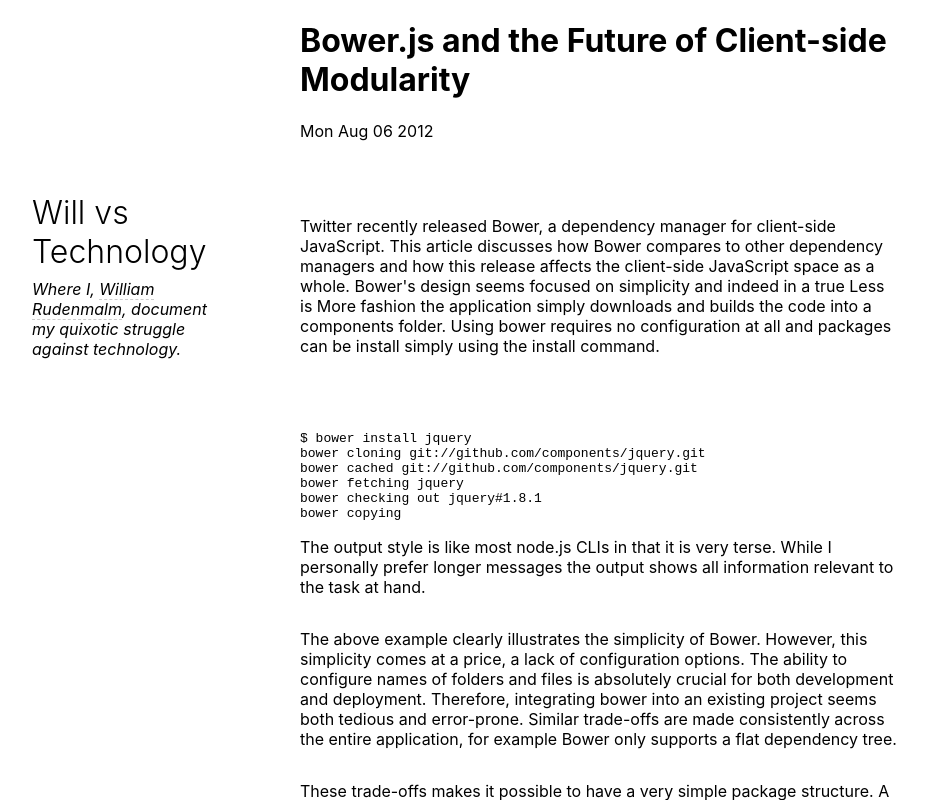
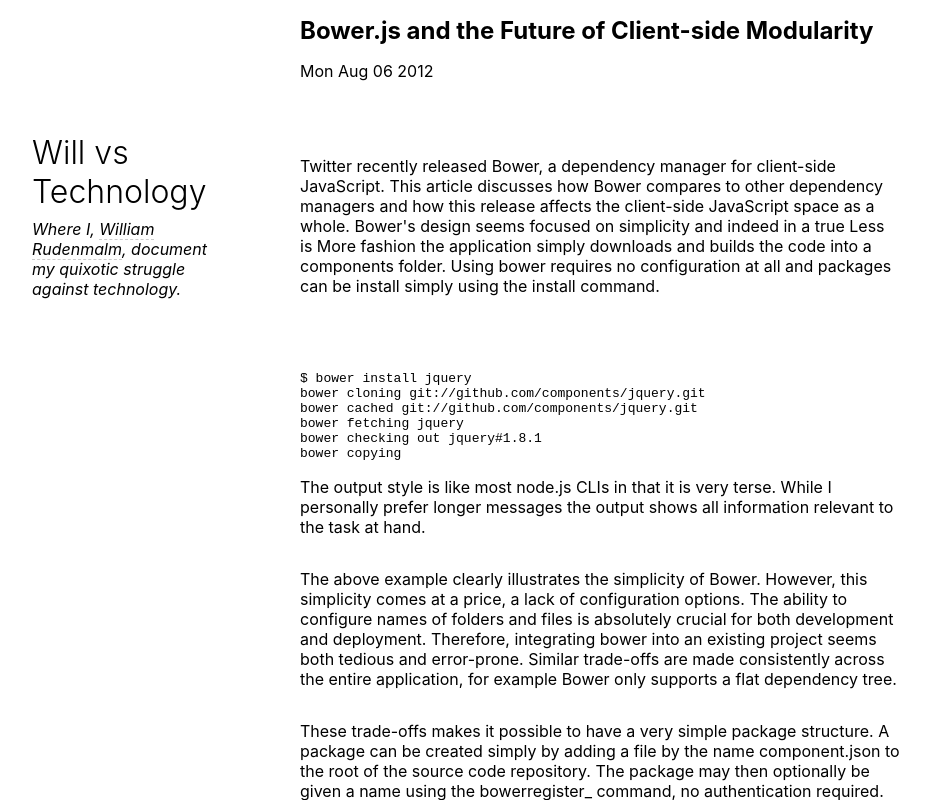
Before and after one commit to williamhogman/blog, a Next.js app: page /posts/Bower-js-and-the-Future-of-Client-side-Modularity in a window 1280 px wide. Shown: the top 800 px of the page, without its empty margins (40-970 px from the left). Built offline with nearby package versions, Linux system fonts and the light colour scheme.

Commit message:
fix static params generation

```diff
--- a/app/(content)/posts/[id]/page.tsx
+++ b/app/(content)/posts/[id]/page.tsx
@@ -1,17 +1,14 @@
 import "highlight.js/styles/github.css";
-import { GetStaticPaths, Metadata } from "next";
+import { Metadata } from "next";
 import { notFound } from "next/navigation";
 import AboutTheAuthor from "../../../../components/AboutTheAuthor";
 import { getAllPostIds } from "../../../../lib/posts";
 import { getData } from "./getData";
 
-export const getStaticPaths: GetStaticPaths = async () => {
+export async function generateStaticParams() {
   const paths = await getAllPostIds();
-  return {
-    paths,
-    fallback: false,
-  };
-};
+  return paths.map((id) => ({ id }));
+}
 
 export async function generateMetadata({
   params: { id },
@@ -58,7 +55,7 @@ export default async function Post({ params: { id } }: PostProps) {
   }
   return (
     <>
-      <h1>{postData.title}</h1>
+      <h1 style={{ fontSize: "1.5em" }}>{postData.title}</h1>
       <time dateTime={date(postData.date)}>{date(postData.date)}</time>
       <div
         className="transparent"
--- a/components/PostLayout.module.css
+++ b/components/PostLayout.module.css
@@ -1,6 +1,6 @@
 @media (max-device-width: 767px) {
 .layout {
-    padding: 2em;
+    padding: 1.5em;
   }
 }
 
@@ -22,11 +22,7 @@
         .aside {
           grid-column: 1 !important;
           grid-row: 2 / span 2;
+          margin: clamp(0.75rem, 5vw, 3rem);
+            padding: clamp(0.375rem, 2.5vw, 1.5rem);
         }
 }
-
-.aside {
-  background-color: #fff;
-  margin: clamp(0.75rem, 5vw, 3rem);
-  padding: clamp(0.375rem, 2.5vw, 1.5rem);
-}
```
